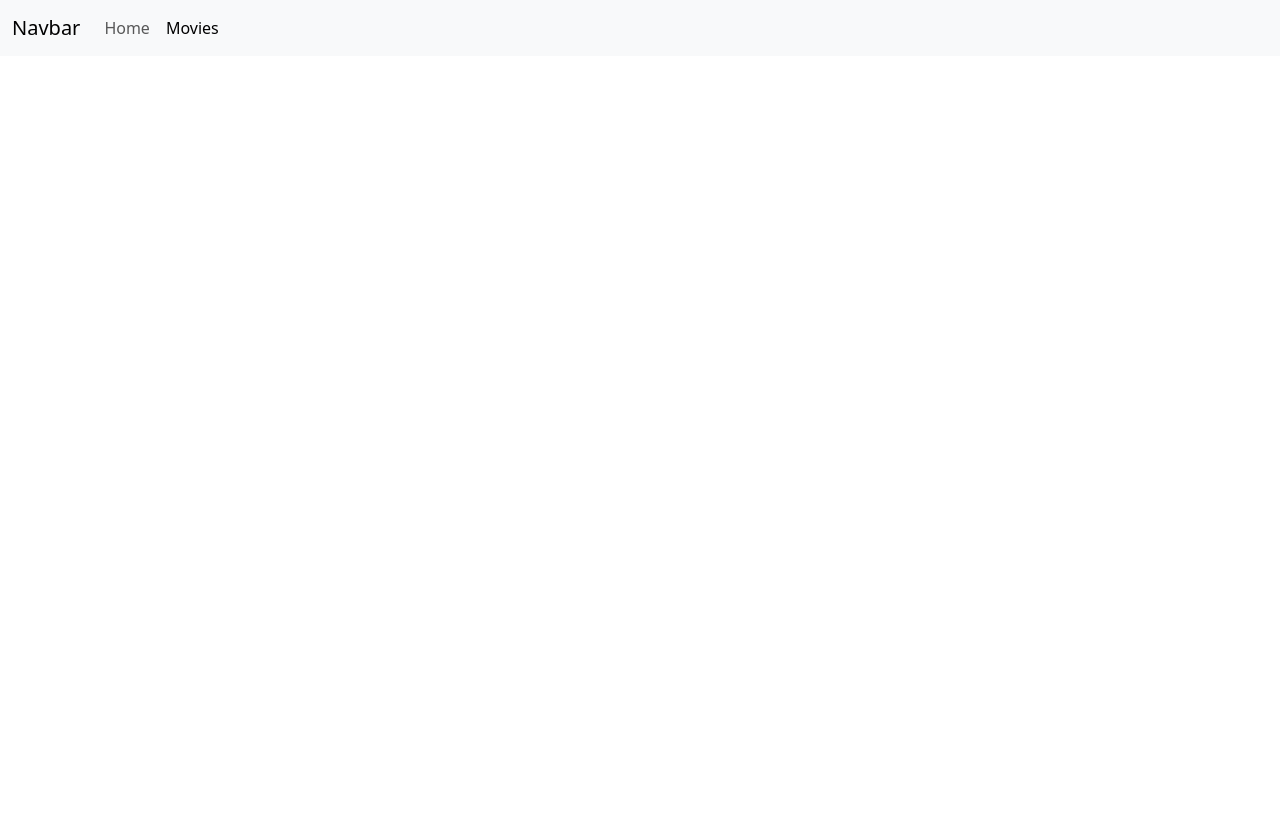
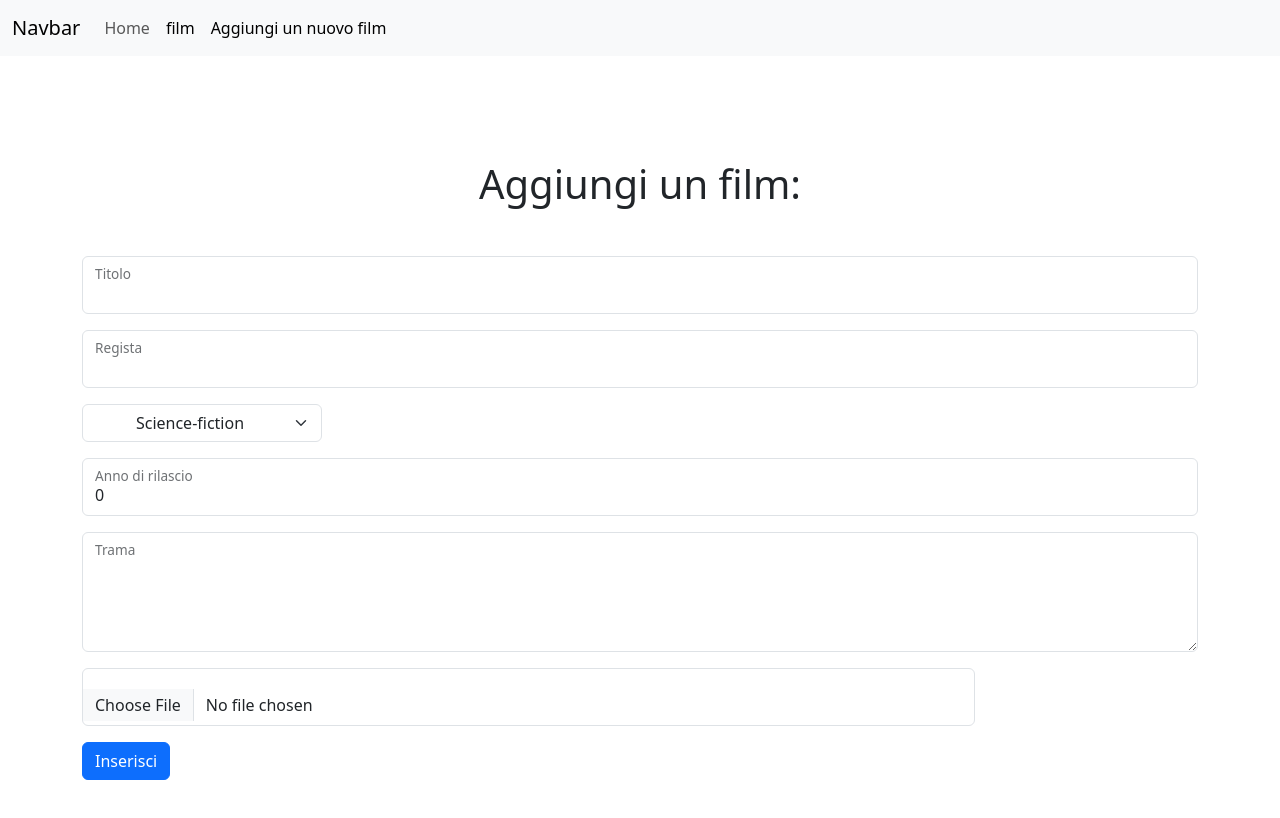
Before and after one commit to giuseppeTrebbi/webapp-react, a React (Vite) app: page /movies/create in a window 1280 px wide. Shown: the top 818 px of the page. Built offline with nearby package versions, Linux system fonts and the light colour scheme; no server answers.

Commit message:
feat: added page to create new movie

```diff
--- a/src/App.jsx
+++ b/src/App.jsx
@@ -4,6 +4,7 @@ import Homepage from "./pages/Homepage"
 import MoviesPage from "./pages/MoviesPage"
 import MovieDetailsPage from "./pages/MovieDetailsPage"
 import NotFound from "./pages/NotFound"
+import CreateMoviesPage from "./pages/CreateMoviesPage"
 
 
 function App() {
@@ -15,6 +16,7 @@ function App() {
             <Route path="/" element={<Homepage />} />
             <Route path="/movies" element={<MoviesPage />} />
             <Route path="/movies/:slug" element={<MovieDetailsPage />} />
+            <Route path="/movies/create" element={<CreateMoviesPage />} />
             <Route path="*" element={<NotFound />} />
           </Route>
         </Routes>
--- a/src/components/Header.jsx
+++ b/src/components/Header.jsx
@@ -7,8 +7,12 @@ export default function Header() {
             path: "/"
         },
         {
-            title: "Movies",
+            title: "film",
             path: "/movies"
+        },
+        {
+            title: "Aggiungi un nuovo film",
+            path: "/movies/create"
         }
     ]
 
--- a/src/components/ReviewForm.jsx
+++ b/src/components/ReviewForm.jsx
@@ -12,7 +12,6 @@ const initialReview = {
 
 export default function ReviewForm({ movieId, updateMovie }) {
     const [reviewData, setReviewData] = useState(initialReview)
-
     function updateReviewData(event) {
         const value = event.target.value
         const key = event.target.name
@@ -21,16 +20,13 @@ export default function ReviewForm({ movieId, updateMovie }) {
             [key]: value
         })
     }
-
     function handleSubmit(event) {
         event.preventDefault()
-        axios.post(`http://localhost:3000/api/movies/${movieId}/reviews`, reviewData).then(resp => {
+        axios.post(`http://localhost:3050/api/movies/${movieId}/reviews`, reviewData).then(resp => {
             updateMovie()
             setReviewData(initialReview)
         })
     }
-
-
 
     return (
         <section style={{ marginTop: "7rem" }} className="container">
--- /dev/null
+++ b/src/pages/CreateMoviesPage.jsx
@@ -0,0 +1,132 @@
+import axios from "axios"
+import { useState } from "react"
+import { useNavigate } from "react-router-dom"
+
+
+
+const initialMovie = {
+    title: "",
+    director: "",
+    genre: "Science-fiction",
+    release_year: 0,
+    abstract: "",
+    image: null
+}
+const genres = ["Science-fiction", "Thriller", "Romance", "Anime", "Action", "Comedy", "Drama", "Documentary"]
+
+
+
+export default function CreateMoviesPage() {
+    const [movieData, setMovieData] = useState(initialMovie)
+    const navigate = useNavigate()
+
+    function updateMovieData(event) {
+        const key = event.target.name
+        const type = event.target.type
+        if (type === "file") {
+            setMovieData({
+                ...movieData,
+                [key]: event.target.files[0]
+            })
+        } else {
+            const value = event.target.value
+            setMovieData({
+                ...movieData,
+                [key]: value
+            })
+        }
+    }
+
+    function handleSubmit(event) {
+        event.preventDefault()
+        const formData = new FormData()
+        for(const key in movieData) {
+            const value = movieData[key]
+            formData.append(key, value)
+        }
+        axios.post("http://localhost:3050/api/movies", formData, {
+            headers: {
+                "Content-Type" : "multipart/form-data"
+            }
+        }).then(resp => {
+            navigate("/movies")
+        })
+    }
+
+
+    return (
+        <section style={{ marginTop: "7rem" }} className="container">
+            <h1 className="mb-5 text-center">Aggiungi un film:</h1>
+
+            <form onSubmit={handleSubmit}>
+                <div className="form-floating mb-3">
+                    <input
+                        id="form-titolo"
+                        value={movieData.title}
+                        onChange={updateMovieData}
+                        name="title"
+                        type="text"
+                        className="form-control"
+                    />
+                    <label htmlFor="form-titolo">Titolo</label>
+                </div>
+                <div className="form-floating mb-3">
+                    <input
+                        id="form-regista"
+                        value={movieData.director}
+                        onChange={updateMovieData}
+                        name="director"
+                        type="text"
+                        className="form-control"
+                    />
+                    <label htmlFor="form-regista">Regista</label>
+                </div>
+                <select
+                    value={movieData.genre}
+                    onChange={updateMovieData}
+                    name="genre"
+                    style={{ width: "15rem" }}
+                    className="form-select text-center mb-3" >
+                    {
+                        genres.map((genere, index) => (
+                            <option key={index} value={genere}>{genere}</option>
+                        ))
+                    }
+                </select>
+                <div className="form-floating mb-3">
+                    <input
+                        id="form-release-year"
+                        value={movieData.release_year}
+                        onChange={updateMovieData}
+                        name="release_year"
+                        type="number"
+                        className="form-control"
+                    />
+                    <label htmlFor="form-release-year">Anno di rilascio</label>
+                </div>
+                <div className="form-floating mb-3">
+                    <textarea
+                        value={movieData.abstract}
+                        onChange={updateMovieData}
+                        id="form-abstract"
+                        name="abstract"
+                        type="text"
+                        className="form-control"
+                        style={{ height: "120px" }}
+                    />
+                    <label htmlFor="form-abstract">Trama</label>
+                </div>
+                <div className="form-floating mb-3">
+                    <input
+                        onChange={updateMovieData}
+                        name="image"
+                        type="file"
+                        className="form-control"
+                        style={{ width: "80%" }}
+                    />
+                </div>
+                <button type="submit" className="btn btn-primary">Inserisci</button>
+            </form>
+        </section>
+    )
+}
--- a/src/pages/MovieDetailsPage.jsx
+++ b/src/pages/MovieDetailsPage.jsx
@@ -16,7 +16,7 @@ export default function MovieDetailsPage() {
     }, [params.slug])
 
     function getMovieData() {
-        axios.get(`http://localhost:3000/api/movies/${params.slug}`).then(resp => {
+        axios.get(`http://localhost:3050/api/movies/${params.slug}`).then(resp => {
             setMovie(resp.data)
         }).catch(err => {
             if (err.status === 404) {
--- a/src/pages/MoviesPage.jsx
+++ b/src/pages/MoviesPage.jsx
@@ -10,14 +10,14 @@ export default function MoviesPage() {
 
 
     useEffect(() => {
-        axios.get("http://localhost:3000/api/movies").then(resp => {
+        axios.get("http://localhost:3050/api/movies").then(resp => {
             setMovies(resp.data)
         })
     }, [])
 
     function handleSearch(event) {
         event.preventDefault()
-        axios.get("http://localhost:3000/api/movies", { params: { search } }).then(resp => {
+        axios.get("http://localhost:3050/api/movies", { params: { search } }).then(resp => {
             setMovies(resp.data)
         })
     }
```
Also changed, not shown: 1 other file (tests, documents, lock files or other folders).
